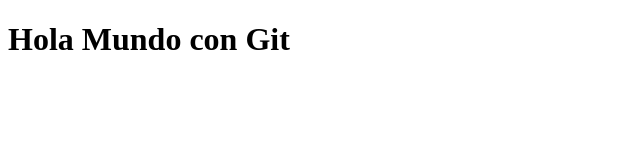
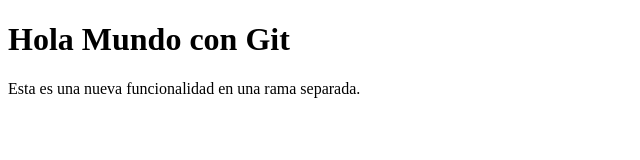
Before and after one commit to Alejo2011/taller-git, a plain HTML site: page index.html in a window 1280 px wide. Shown: the whole page, without its empty margins (0-640 px from the left). Drawn offline with Linux system fonts and the light colour scheme.

Commit message:
Agregado párrafo en la rama de funcionalidad

```diff
--- a/index.html
+++ b/index.html
@@ -6,5 +6,6 @@
 </head>
 <body>
     <h1>Hola Mundo con Git</h1>
+    <p>Esta es una nueva funcionalidad en una rama separada.</p>
 </body>
 </html>
```
Also changed, not shown: 1 other file.
